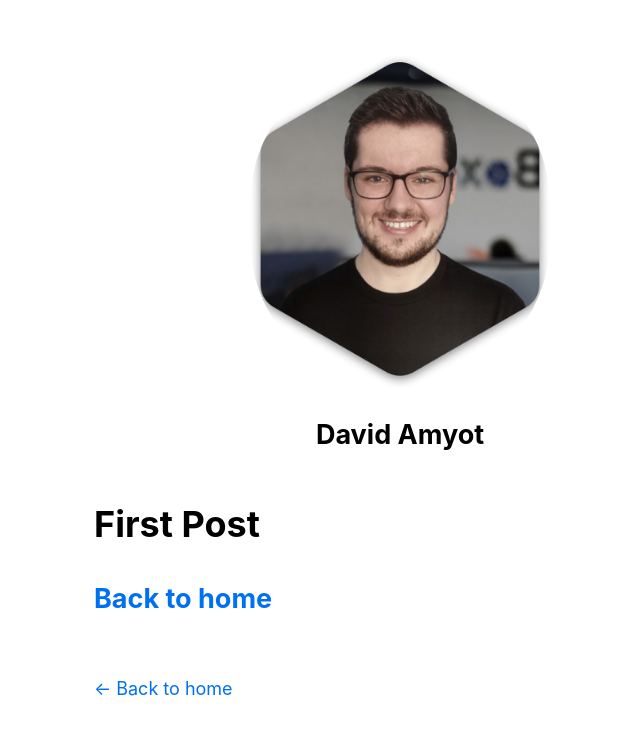
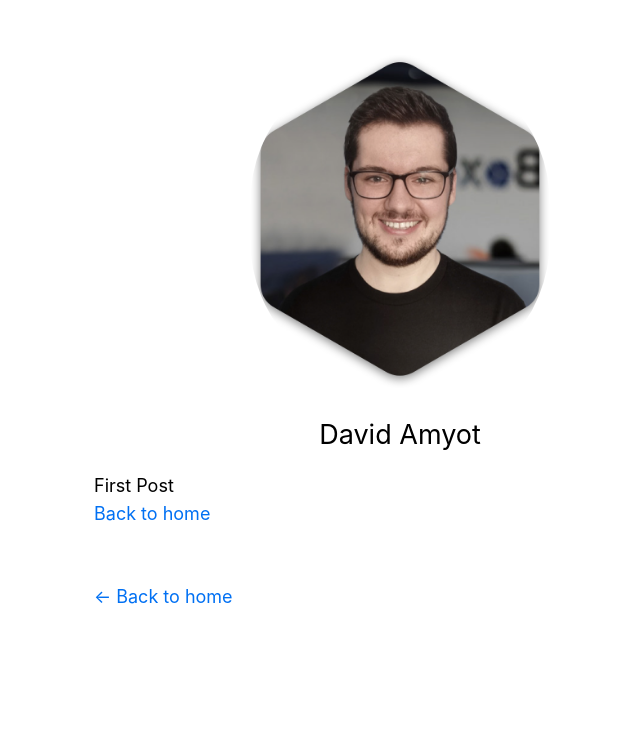
Before and after one commit to DavidAmyot/website-frontend, a Next.js app: page /posts/first-post in a window 1280 px wide. Shown: the top 734 px of the page, without its empty margins (240-880 px from the left). Built offline with nearby package versions, Linux system fonts and the light colour scheme.

Commit message:
add tailwind and postcss

```diff
--- a/package.json
+++ b/package.json
@@ -10,5 +10,10 @@
     "next": "latest",
     "react": "17.0.2",
     "react-dom": "17.0.2"
+  },
+  "devDependencies": {
+    "autoprefixer": "^10.4.7",
+    "postcss": "^8.4.14",
+    "tailwindcss": "^3.0.24"
   }
 }
--- a/pages/_app.js
+++ b/pages/_app.js
@@ -1,5 +1,11 @@
 import '../styles/global.css';
+// import Head from 'next/head';
+// import Script from 'next/script';
 
 export default function App({ Component, pageProps }) {
-    return <Component {...pageProps} />;
+    return (
+        <>
+            <Component {...pageProps} />
+        </>
+    )
 }
--- /dev/null
+++ b/postcss.config.js
@@ -0,0 +1,6 @@
+module.exports = {
+  plugins: {
+    tailwindcss: {},
+    autoprefixer: {},
+  },
+}
--- a/styles/global.css
+++ b/styles/global.css
@@ -1,3 +1,7 @@
+@tailwind base;
+@tailwind components;
+@tailwind utilities;
+
 html,
 body {
 	padding: 0;
--- /dev/null
+++ b/tailwind.config.js
@@ -0,0 +1,10 @@
+module.exports = {
+  content: [
+    "./pages/**/*.{js,ts,jsx,tsx}",
+    "./components/**/*.{js,ts,jsx,tsx}",
+  ],
+  theme: {
+    extend: {},
+  },
+  plugins: [],
+}
```
Also changed, not shown: pages/index.js (+0 -10 lines), 1 other file (tests, documents, lock files or other folders).
